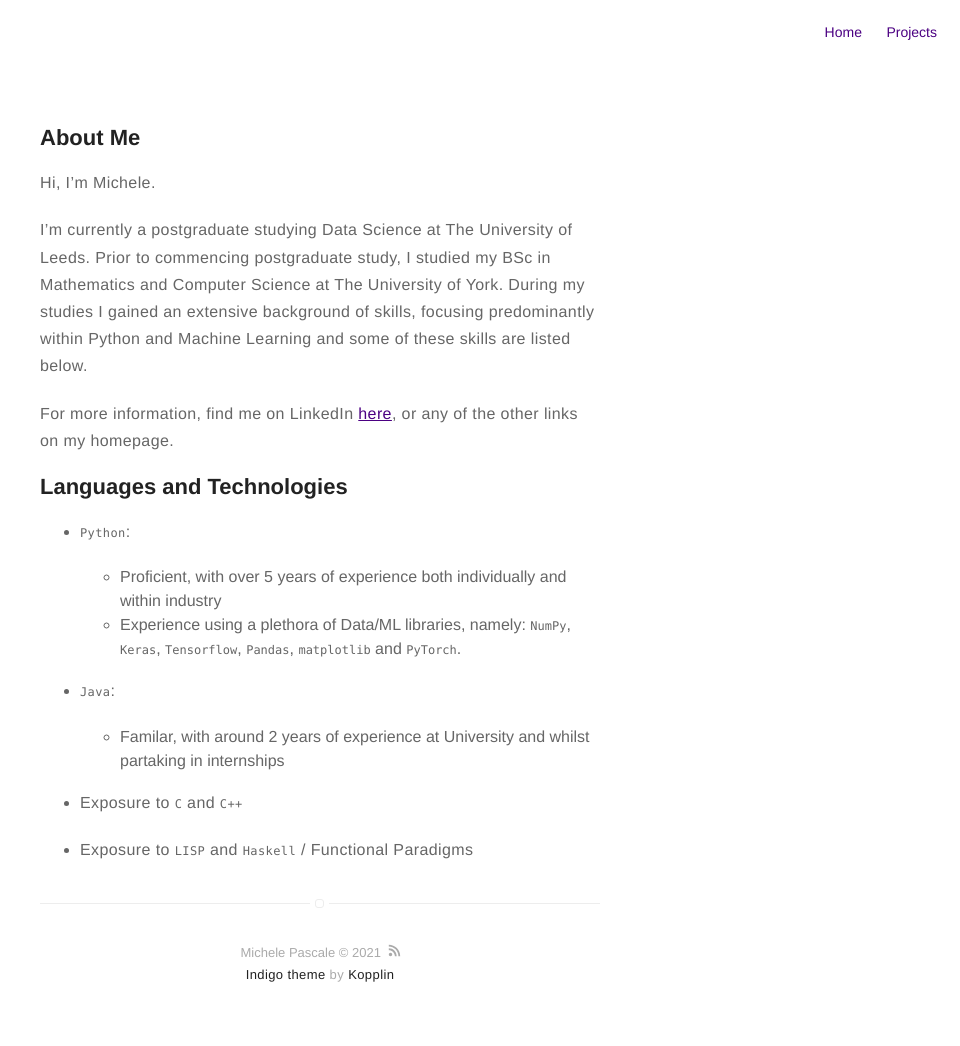
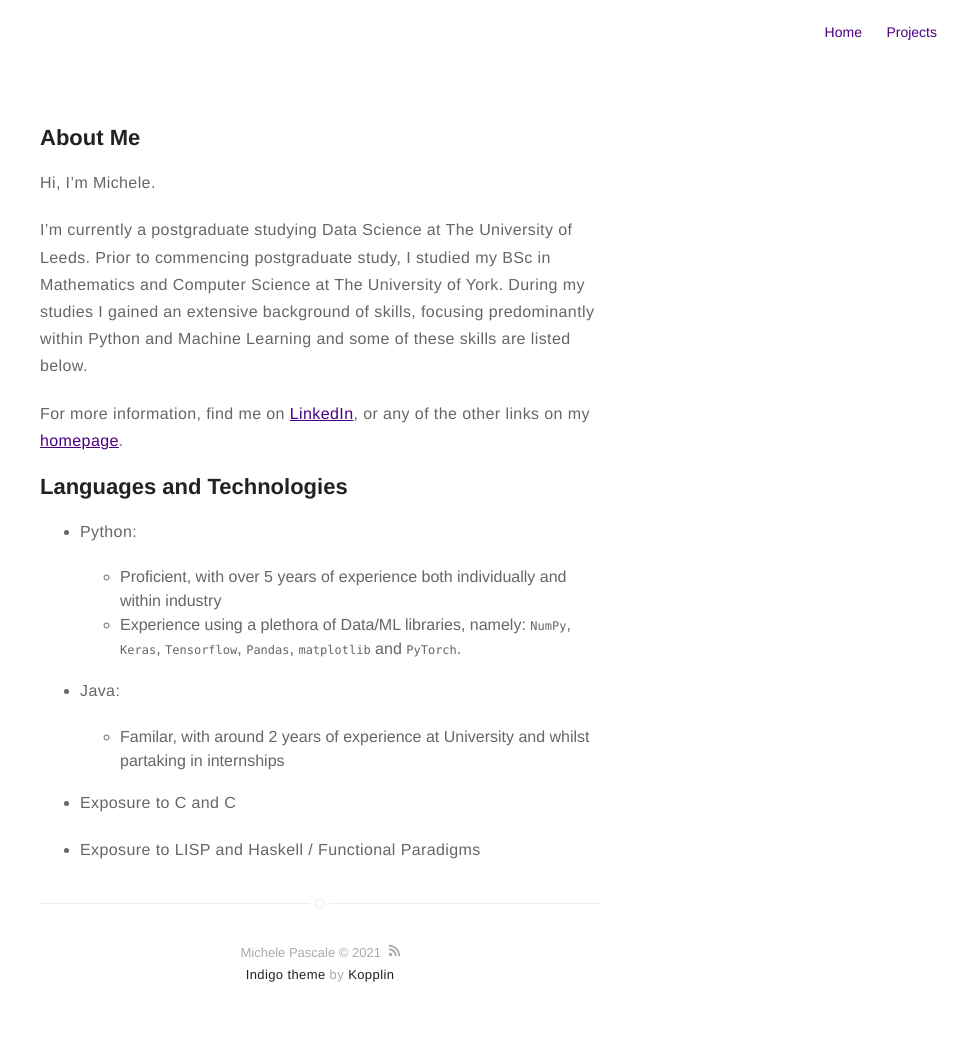
Before and after one commit to pascalemp/pascalemp.github.io, a Jekyll site: the page built from about.md, in a window 1280 px wide. Shown: the whole page, without its empty margins (320-1280 px from the left). Built offline with Jekyll 4.4.1, drawn with Linux system fonts in a browser that asks for light colours.

Commit message:
Update about.md

````diff
--- a/about.md
+++ b/about.md
@@ -8,20 +8,20 @@ Hi, I'm Michele.
 
 I'm currently a postgraduate studying Data Science at The University of Leeds. Prior to commencing postgraduate study, I studied my BSc in Mathematics and Computer Science at The University of York. During my studies I gained an extensive background of skills, focusing predominantly within Python and Machine Learning and some of these skills are listed below.
 
-For more information, find me on LinkedIn [here](https://www.linkedin.com/in/pascalemp/), or any of the other links on my homepage.
+For more information, find me on [LinkedIn](https://www.linkedin.com/in/pascalemp/), or any of the other links on my [homepage](https://pascalemp.github.io/).
 
 ## Languages and Technologies
 
-- ```Python```:
+- Python:
 
     - Proficient, with over 5 years of experience both individually and within industry
     - Experience using a plethora of Data/ML libraries, namely:
         ```NumPy```, ```Keras```, ```Tensorflow```, ```Pandas```, ```matplotlib``` and ```PyTorch```.
 
-- ```Java```:
+- Java:
 
     - Familar, with around 2 years of experience at University and whilst partaking in internships
 
-- Exposure to ```C``` and ```C++```
+- Exposure to C and C
 
-- Exposure to ```LISP``` and ```Haskell``` / Functional Paradigms
+- Exposure to LISP and Haskell / Functional Paradigms
````
